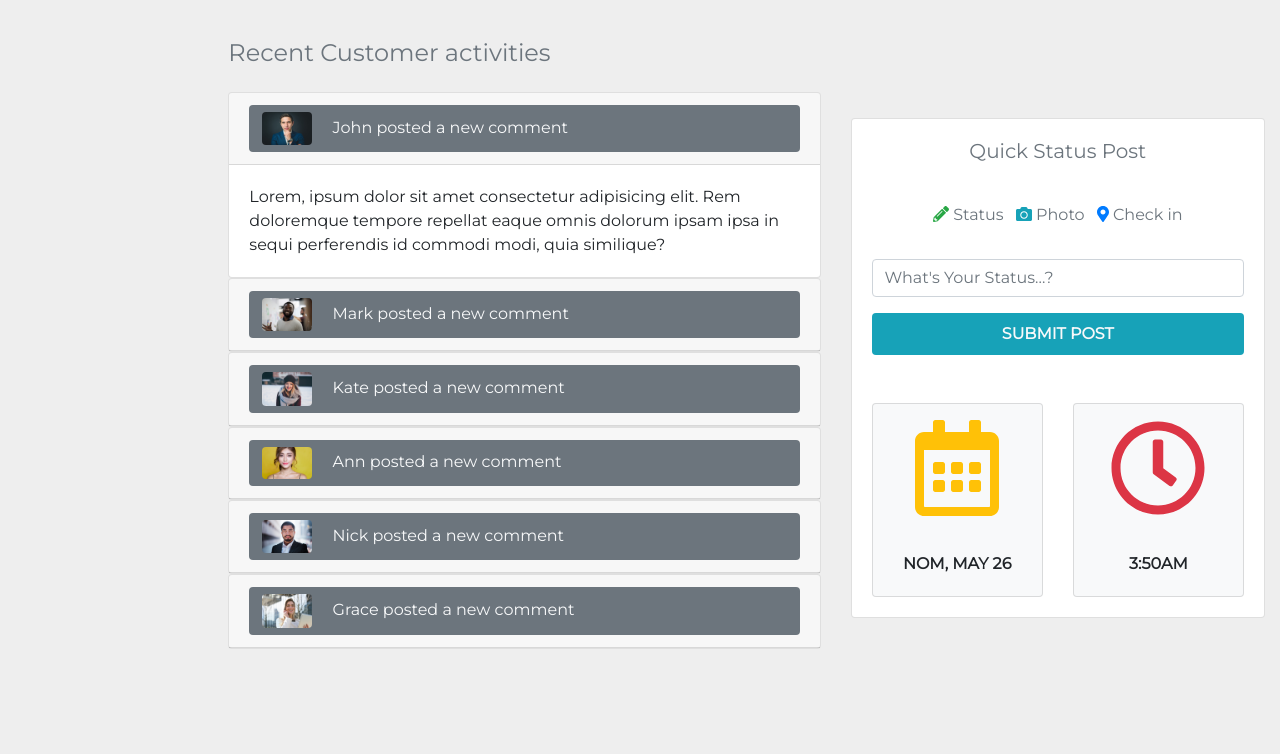
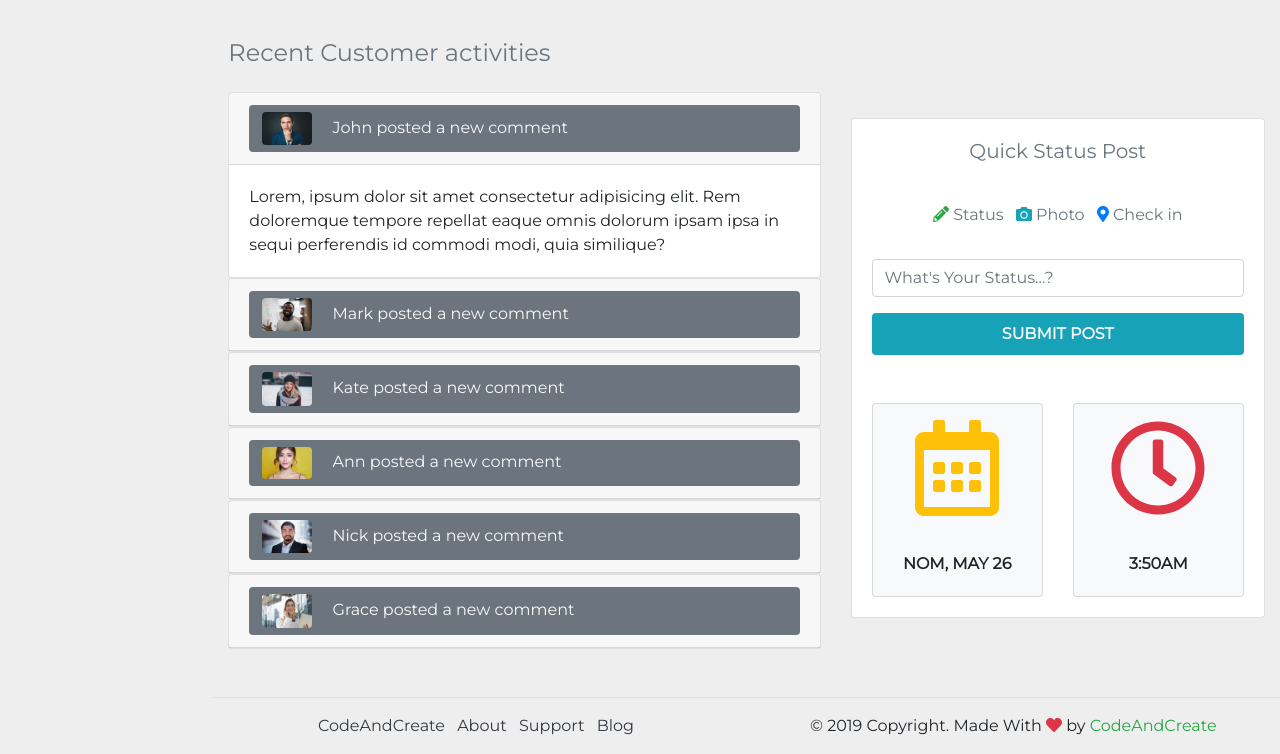
Before and after one commit to krzysztof-siek/dashboard-bootstrap, a plain HTML site: page index.html in a window 1280 px wide. Shown: the part 1268-2022 px from the top of the page. Before the commit the page ends 1965 px from the top, so only its background shows below. Drawn offline with nearby package versions, Linux system fonts and the light colour scheme.

Commit message:
end of footer section. Project is done.

```diff
--- a/index.html
+++ b/index.html
@@ -635,6 +635,41 @@
     </div>
   </section>
   <!-- end of Acitivities  -->
+  <!-- footer  -->
+
+  <footer>
+    <div class="container-fluid">
+      <div class="row">
+        <div class="col-xl-10 col-lg-9 col-md-8 ml-auto">
+          <div class="row border-top pt-3">
+            <div class="col-lg-6 text-center">
+              <ul class="list-inline">
+                <li class="list-inline-item mr-2">
+                  <a href="#" class="text-dark">CodeAndCreate</a>
+                </li>
+                <li class="list-inline-item mr-2">
+                  <a href="#" class="text-dark">About</a>
+                </li>
+                <li class="list-inline-item mr-2">
+                  <a href="#" class="text-dark">Support</a>
+                </li>
+                <li class="list-inline-item mr-2">
+                  <a href="#" class="text-dark">Blog</a>
+                </li>
+              </ul>
+            </div>
+            <div class="col-lg-6 text-center">
+              <p>&copy; 2019 Copyright. Made With <i class="fas fa-heart text-danger"></i> by <span
+                  class="text-success">CodeAndCreate</span></p>
+            </div>
+          </div>
+        </div>
+      </div>
+    </div>
+  </footer>
+
+
+  <!-- end of footer  -->
 
 
 
```
